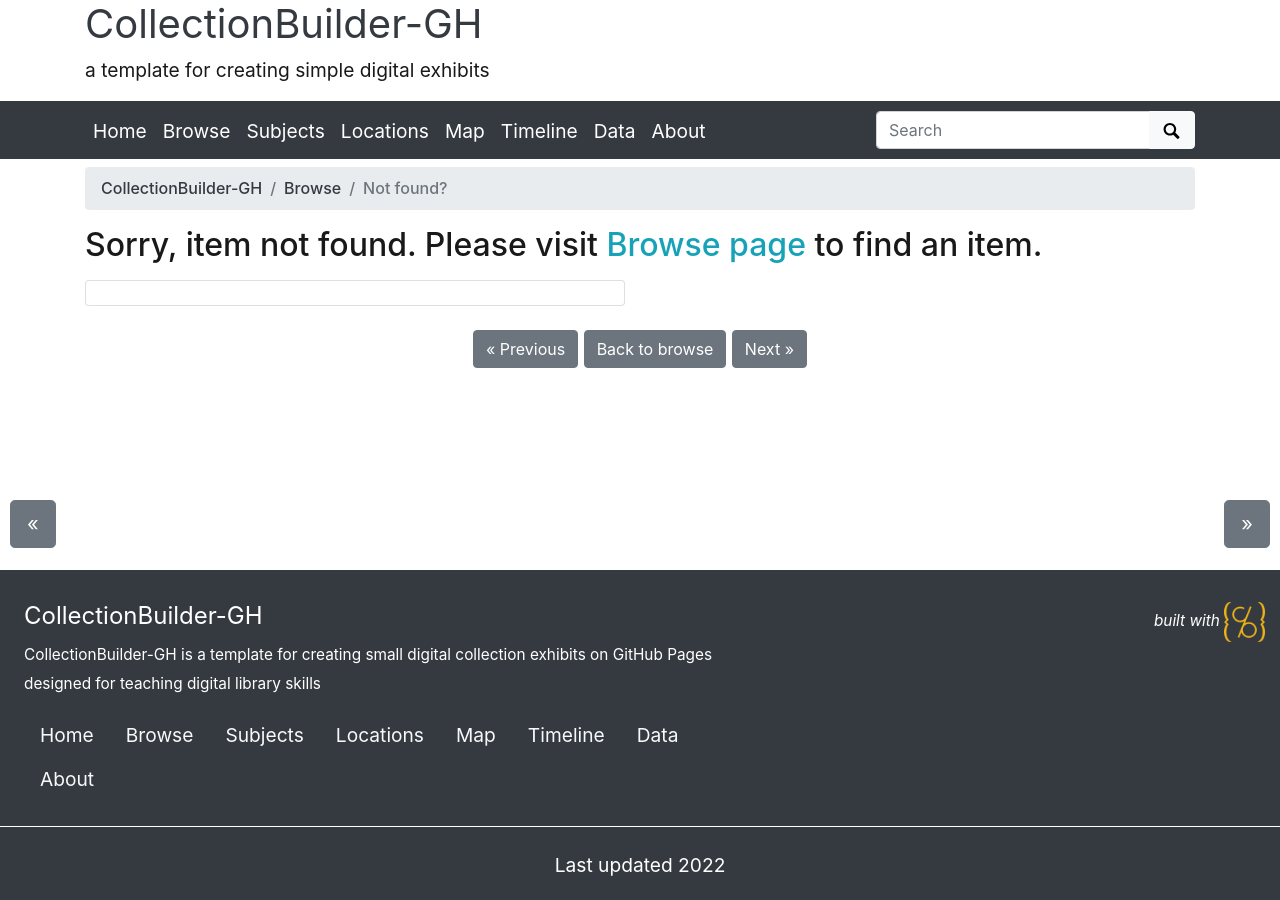
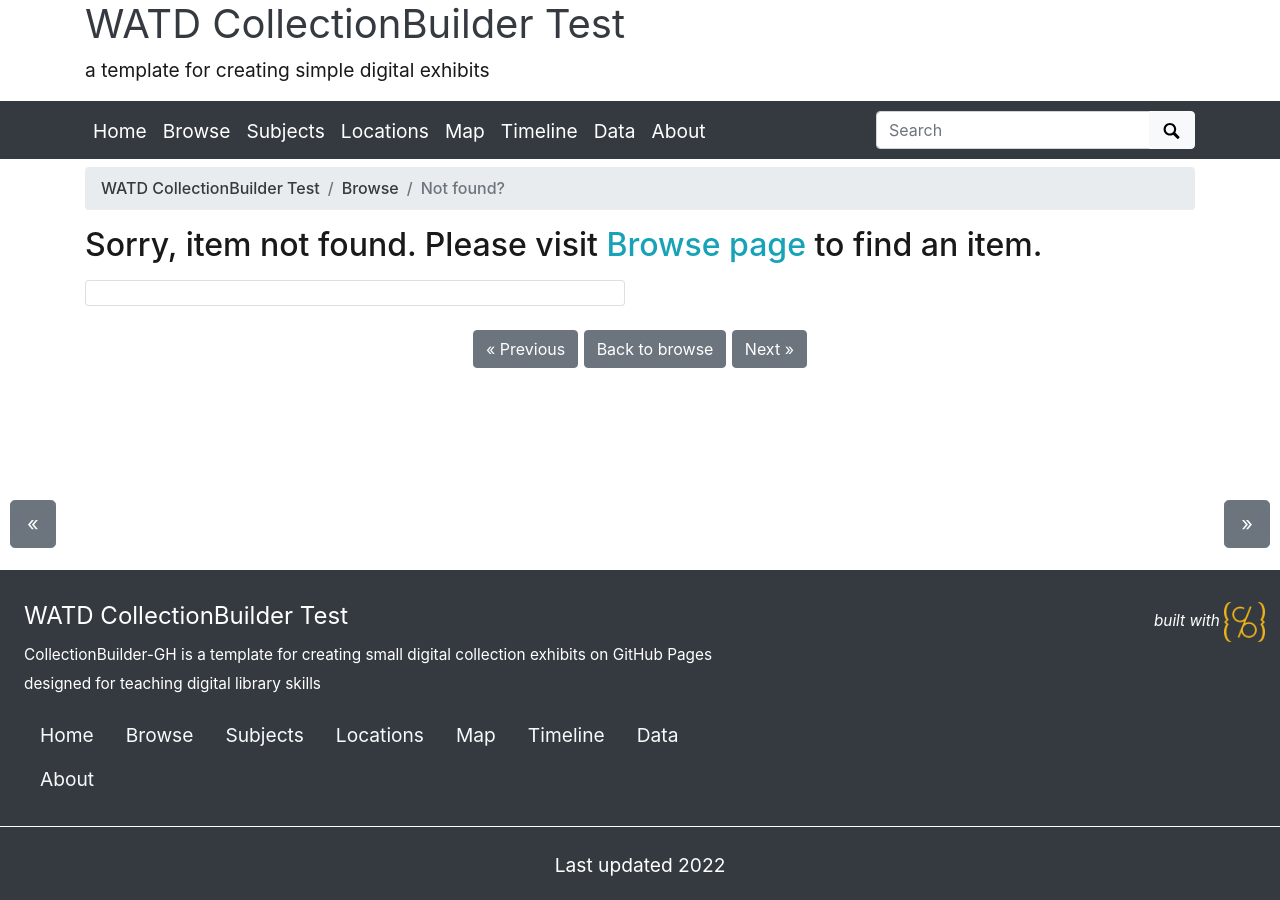
Before and after one commit to writingafterthedisaster/collection, a Jekyll site: the page built from pages/item.md, in a window 1280 px wide. Built offline with Jekyll 4.4.1, drawn with Linux system fonts in a browser that asks for light colours.

Commit message:
Update _config.yml

```diff
--- a/_config.yml
+++ b/_config.yml
@@ -20,7 +20,7 @@
 # SITE SETTINGS
 #
 # title of site appears in banner
-title: CollectionBuilder-GH
+title: WATD CollectionBuilder Test
 # tagline, a short phrase that will appear throughout the site in the top banner
 tagline: a template for creating simple digital exhibits
 # description appears in meta tags and other locations
```
